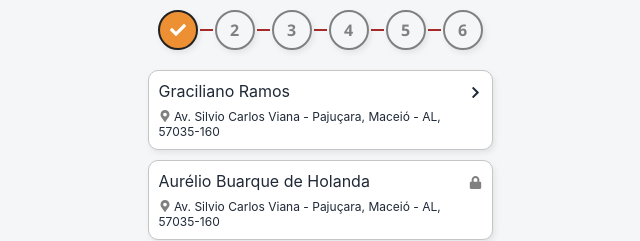
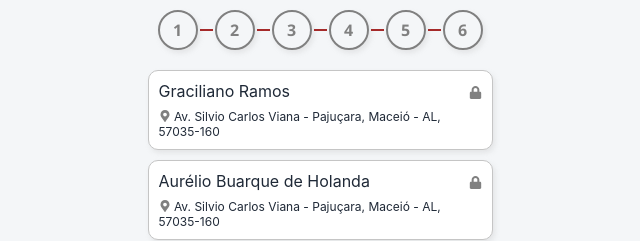
Before and after one commit to PabloVeiga1/pnab, a React (Vite) app: page /rotasordenadas in a window 1280 px wide. Shown: the part 183-424 px from the top of the page, without its empty margins (320-960 px from the left). Built offline with nearby package versions, Linux system fonts and the light colour scheme.

Commit message:
resolvi o problema do clique no card

```diff
--- a/src/data/monumentos.js
+++ b/src/data/monumentos.js
@@ -5,7 +5,7 @@ export const monumentos = [
     lat: -9.66472,
     lng: -35.70285,
     adress:"Av. Silvio Carlos Viana - Pajuçara, Maceió - AL, 57035-160",
-    status: "encontrado",
+    status: "não encontrado",
   },
   {
     id: 2,
--- a/src/pages/RotasOrdenadas/Card.jsx
+++ b/src/pages/RotasOrdenadas/Card.jsx
@@ -25,17 +25,19 @@ export default function Card() {
   return (
     <section className="containerCard">
       {monumentos.map((el) => (
-        <div key={el.id} className="CardStatueP">
+        el.status === "encontrado" ?
+        <div key={el.id} className="CardStatueP" onClick={() => goToPage(el.nome)}>
           <p className="statueName">
             {el.nome}
-            {el.status === "encontrado" ? (
-              <FaChevronRight
-                onClick={() => goToPage(el.nome)}
-                style={{ marginTop: "5px", fontSize: "13px", cursor: "pointer" }}
-              />
-            ) : (
-              <FaLock style={{ marginTop: "5px", fontSize: "13px", color: "gray" }} />
-            )}
+              <FaChevronRight style={{ marginTop: "5px", fontSize: "13px", cursor: "pointer" }}/>
+          </p>
+          <p className="statueAdress">
+            <FaMapMarkerAlt style={{ color: "gray", marginBottom: "-1px" }} /> {el.adress}
+          </p>
+        </div> : <div key={el.id} className="CardStatueP">
+          <p className="statueName">
+            {el.nome}
+            <FaLock style={{ marginTop: "5px", fontSize: "13px", color: "gray" }} />
           </p>
           <p className="statueAdress">
             <FaMapMarkerAlt style={{ color: "gray", marginBottom: "-1px" }} /> {el.adress}
```
